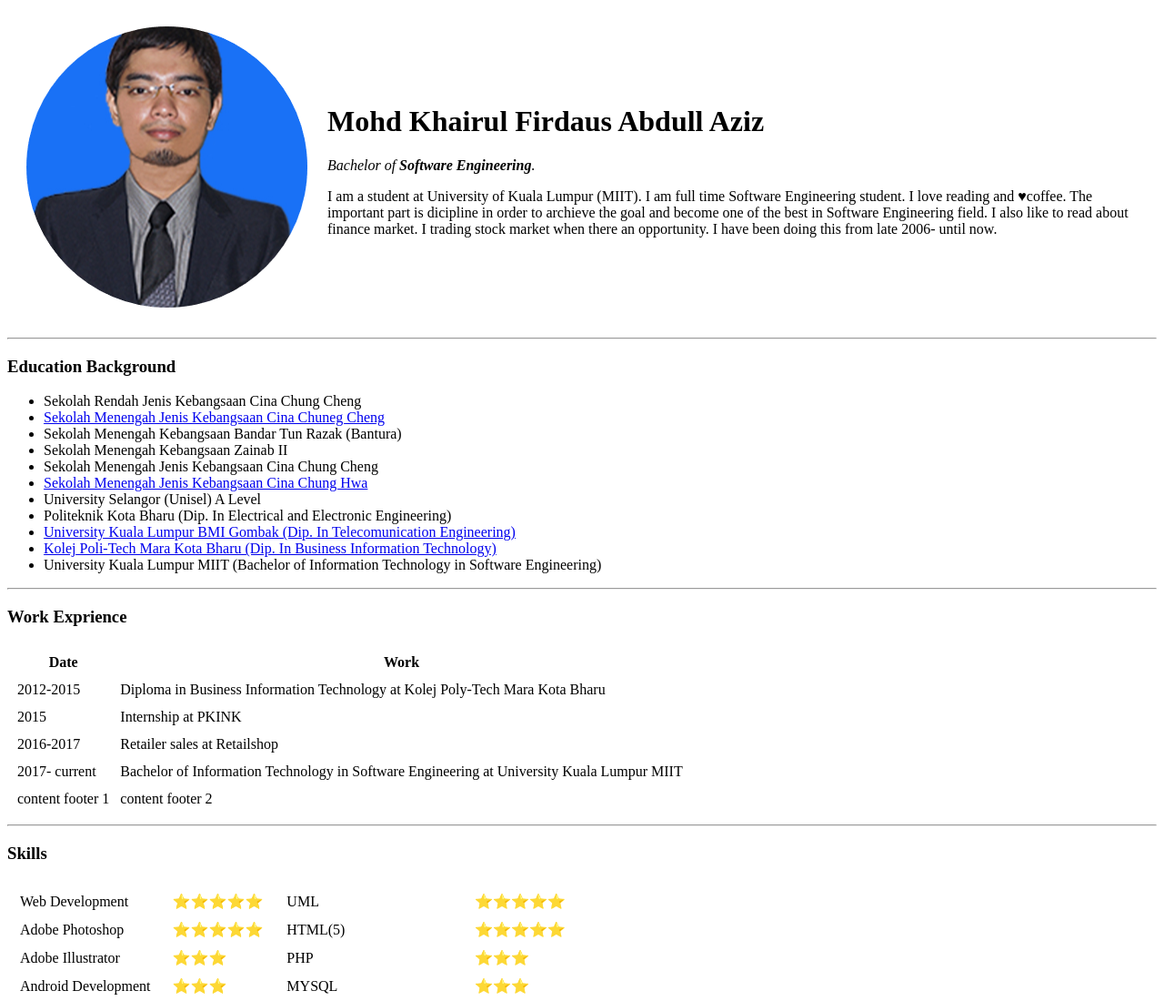
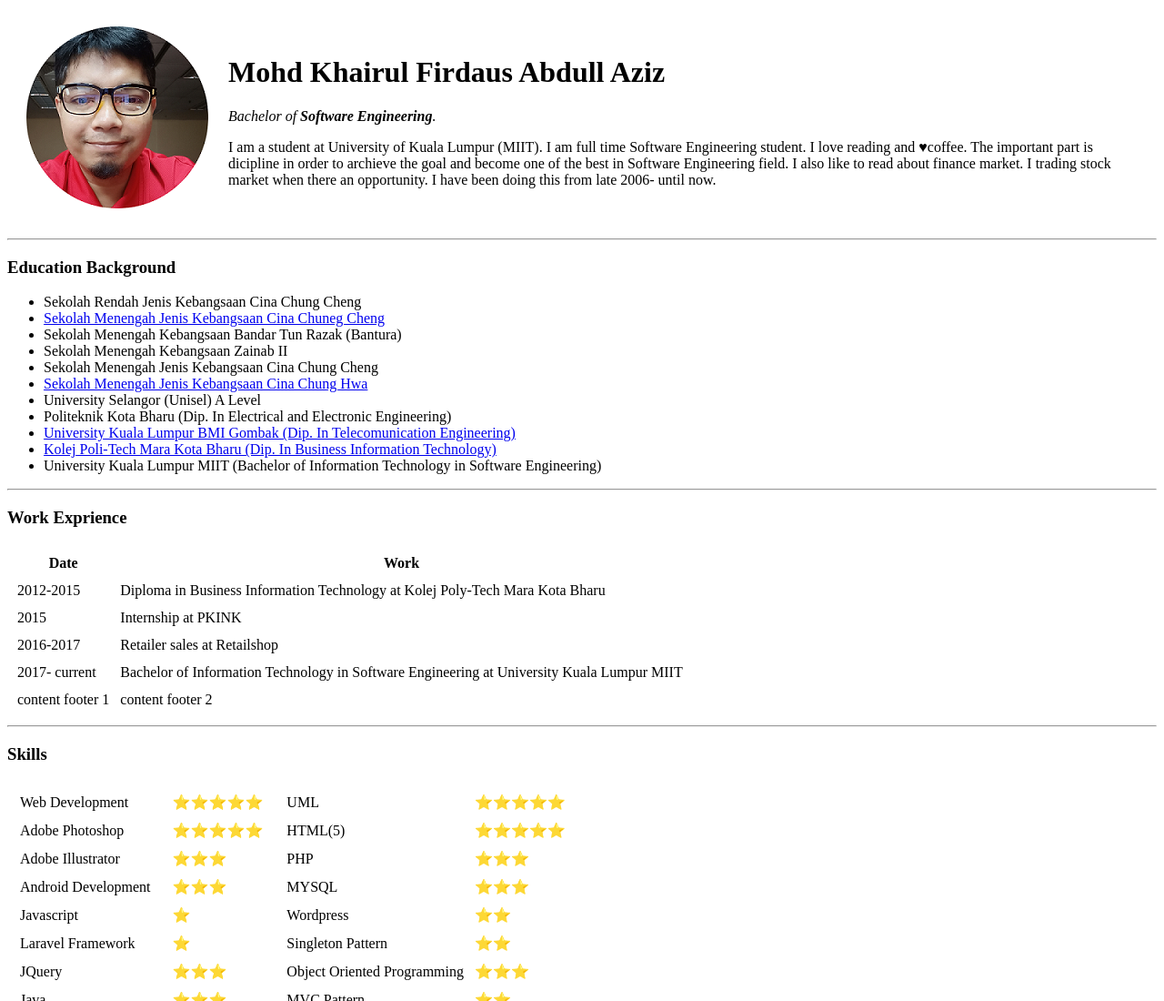
Before and after one commit to DiceX7/cv, a plain HTML site: page index.html in a window 1280 px wide. Shown: the top 1100 px of the page at 91% size. Drawn offline with Linux system fonts and the light colour scheme.

Commit message:
Update index.html

```diff
--- a/index.html
+++ b/index.html
@@ -10,7 +10,7 @@
 <body>
 <table cellspacing="20">
   <tr>
-    <td><img src="images/khairul.jpg" alt="Khairul Firdaus Profile Picture" sizes="(max-width: 200px) 100px, 50vw"></td>
+    <td><img src="images/khairul.png" alt="Khairul Firdaus Profile Picture" sizes="(max-width: 200px) 100px, 50vw"></td>
     <td><h1>Mohd Khairul Firdaus Abdull Aziz</h1>
     <p><em>Bachelor of <strong>Software Engineering</strong>.</em></p>
     <p>
```
